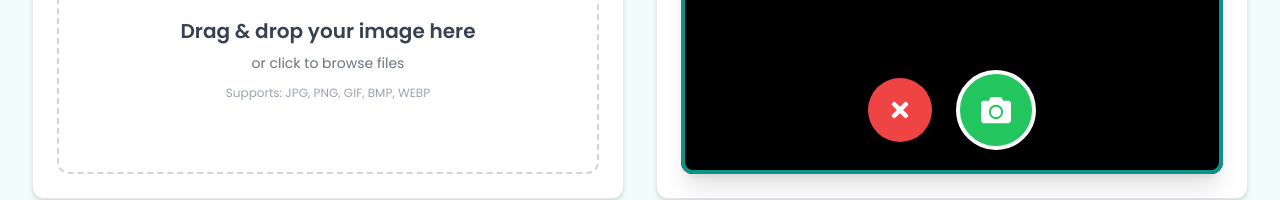
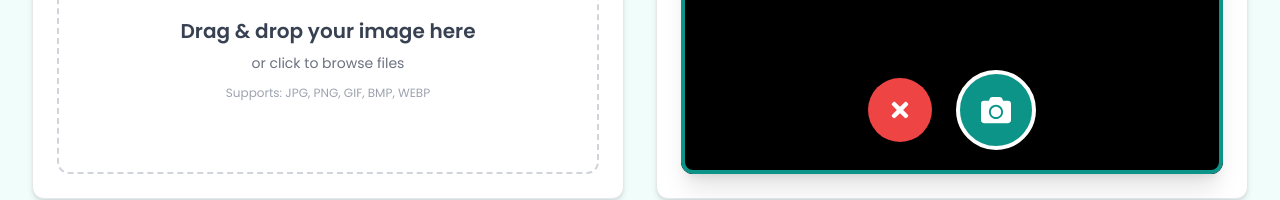
Before and after one commit to SajBajra/Final-Year-Project, a React (Vite) app in the folder frontend/: page / in a window 1280 px wide. Both pictures are taken after a click on the button "Start Camera". Shown: the part 886-1086 px from the top of the page. Built offline with nearby package versions, Linux system fonts and the light colour scheme; no server answers.

Commit message:
Change camera capture button color from green to primary

```diff
--- a/frontend/src/components/CameraCapture.jsx
+++ b/frontend/src/components/CameraCapture.jsx
@@ -185,7 +185,7 @@ const CameraCapture = ({ onImageCapture, onProcessing, onOCRComplete, authHeader
                 onClick={capture}
                 whileHover={{ scale: 1.1 }}
                 whileTap={{ scale: 0.9 }}
-                className="w-16 h-16 sm:w-20 sm:h-20 rounded-full bg-green-500 hover:bg-green-600 flex items-center justify-center shadow-lg hover:shadow-xl transition-all duration-200 border-4 border-white"
+                className="w-16 h-16 sm:w-20 sm:h-20 rounded-full bg-primary-600 hover:bg-primary-700 flex items-center justify-center shadow-lg hover:shadow-xl transition-all duration-200 border-4 border-white"
                 title="Capture"
               >
                 <FaCamera className="text-white text-2xl sm:text-3xl" />
```
